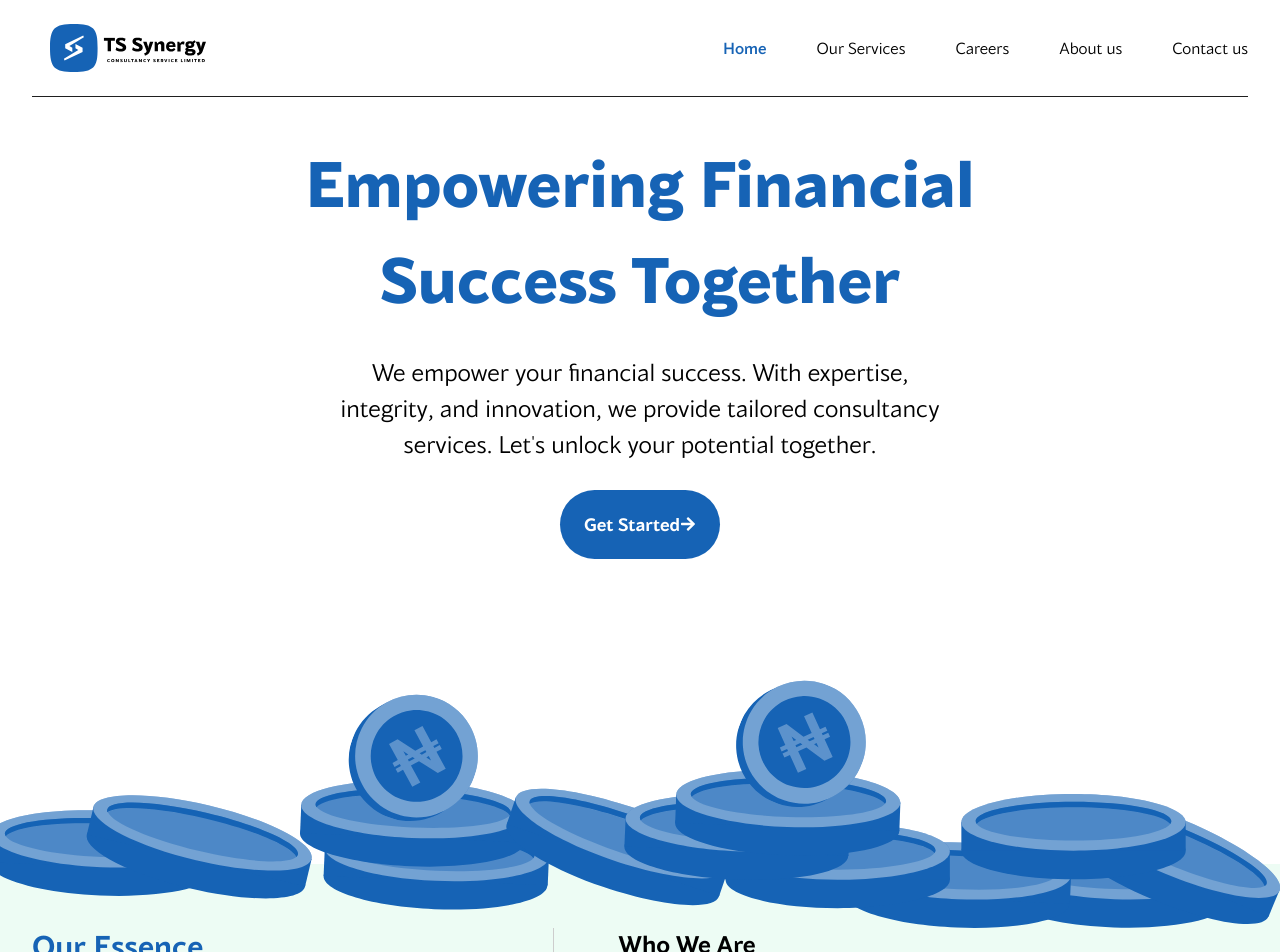
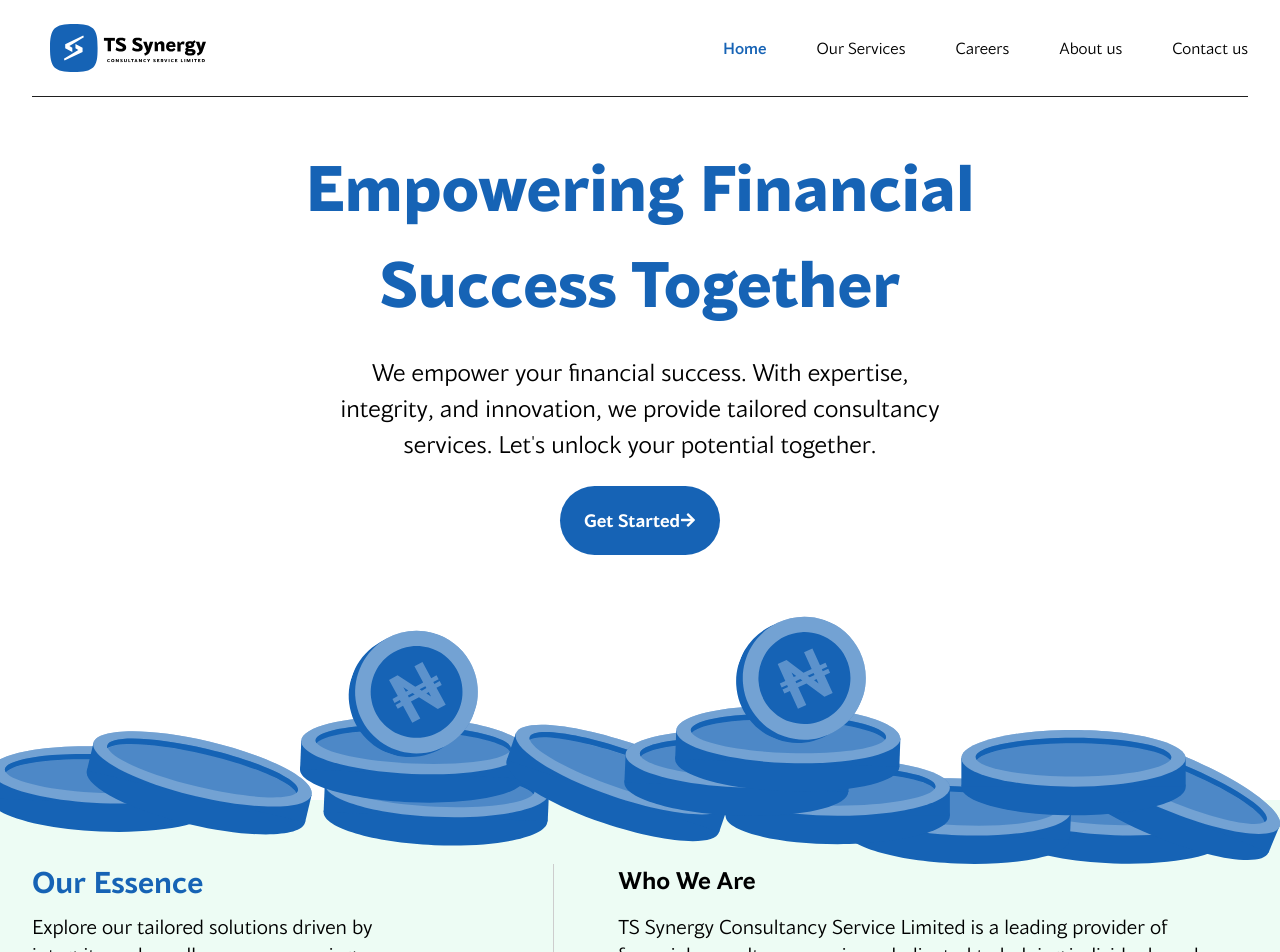
Before and after one commit to ayowayne123/ts-synergy, a Next.js app: page / in a window 1280 px wide. Shown: the top 952 px of the page. Built offline with nearby package versions, Linux system fonts and the light colour scheme.

Commit message:
Fix: negtive mt to image

```diff
--- a/app/hero.jsx
+++ b/app/hero.jsx
@@ -9,7 +9,7 @@ import Image from "next/image";
 function Hero() {
   return (
     <div className="  flex flex-col jusify-between font-light">
-    <div className="container font-light flex flex-col flex-grow justify-center  lg:gap-4 xl:gap-5 h-[calc(100dvh_-_300px)] min-h-[420px]">
+    <div className="container font-light flex flex-col flex-grow justify-center  lg:gap-4  h-[calc(100dvh_-_300px)] min-h-[420px]">
         <h1 className="text-synergyBlue font-bold w-[900px]
          text-[64px] flex mx-auto text-center px-2 ">Empowering Financial Success Together</h1>
          <span className="max-w-[600px] flex mx-auto text-center text-2xl leading-9 my-2">
@@ -20,7 +20,7 @@ function Hero() {
             <span>Get Started</span><FaArrowRight size={16}/></Link>
 
 </div>
-<Image src={moneyBackground} className="object-contain  w-full translate-y-16 " alt="money"/>
+<Image src={moneyBackground} className="object-contain  w-full translate-y-16 -mt-16 " alt="money"/>
 
 {/* Second part of hero */}
 <div className="bg-synergyLightBlue py-16 w-full">
```
